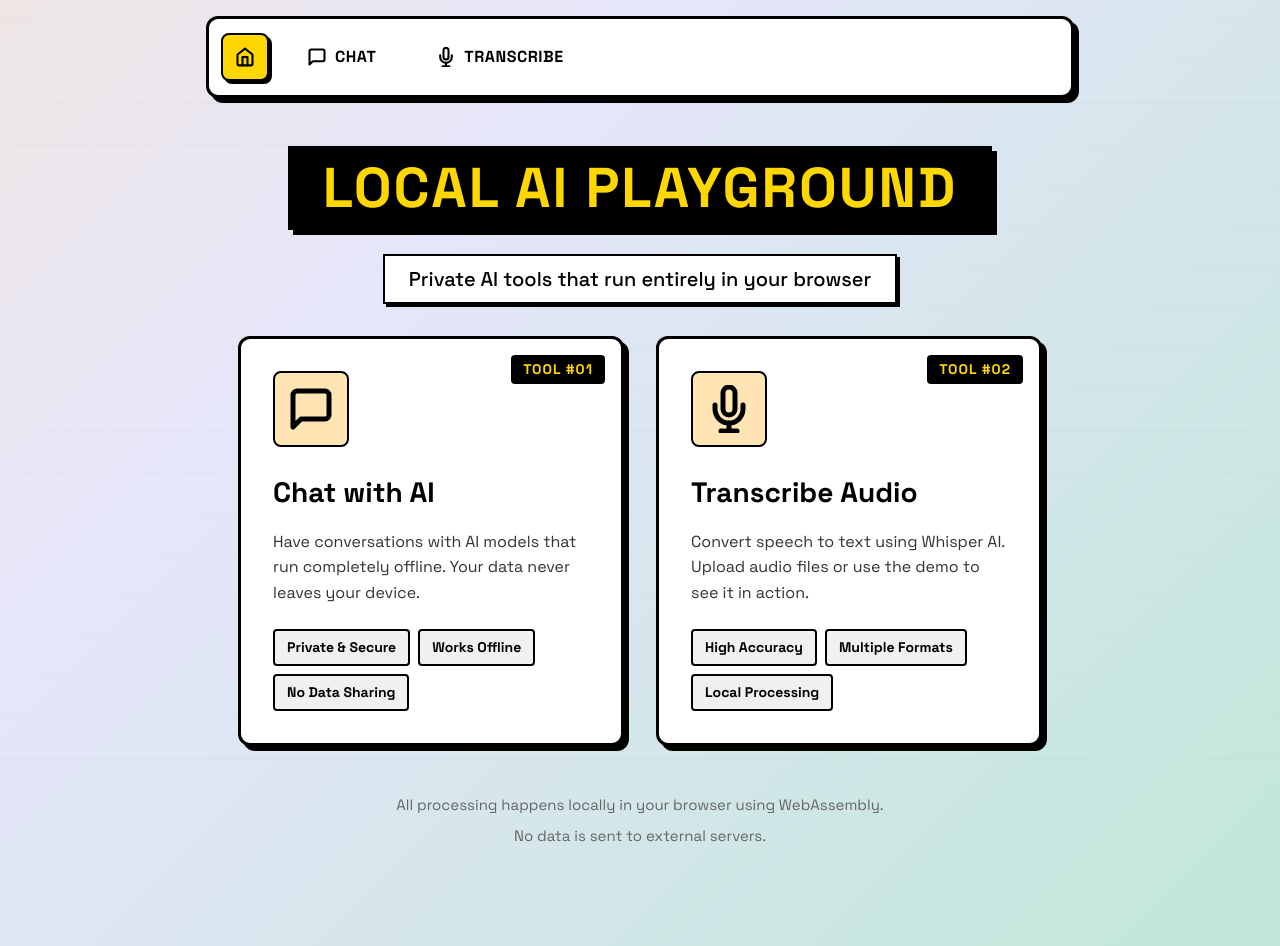
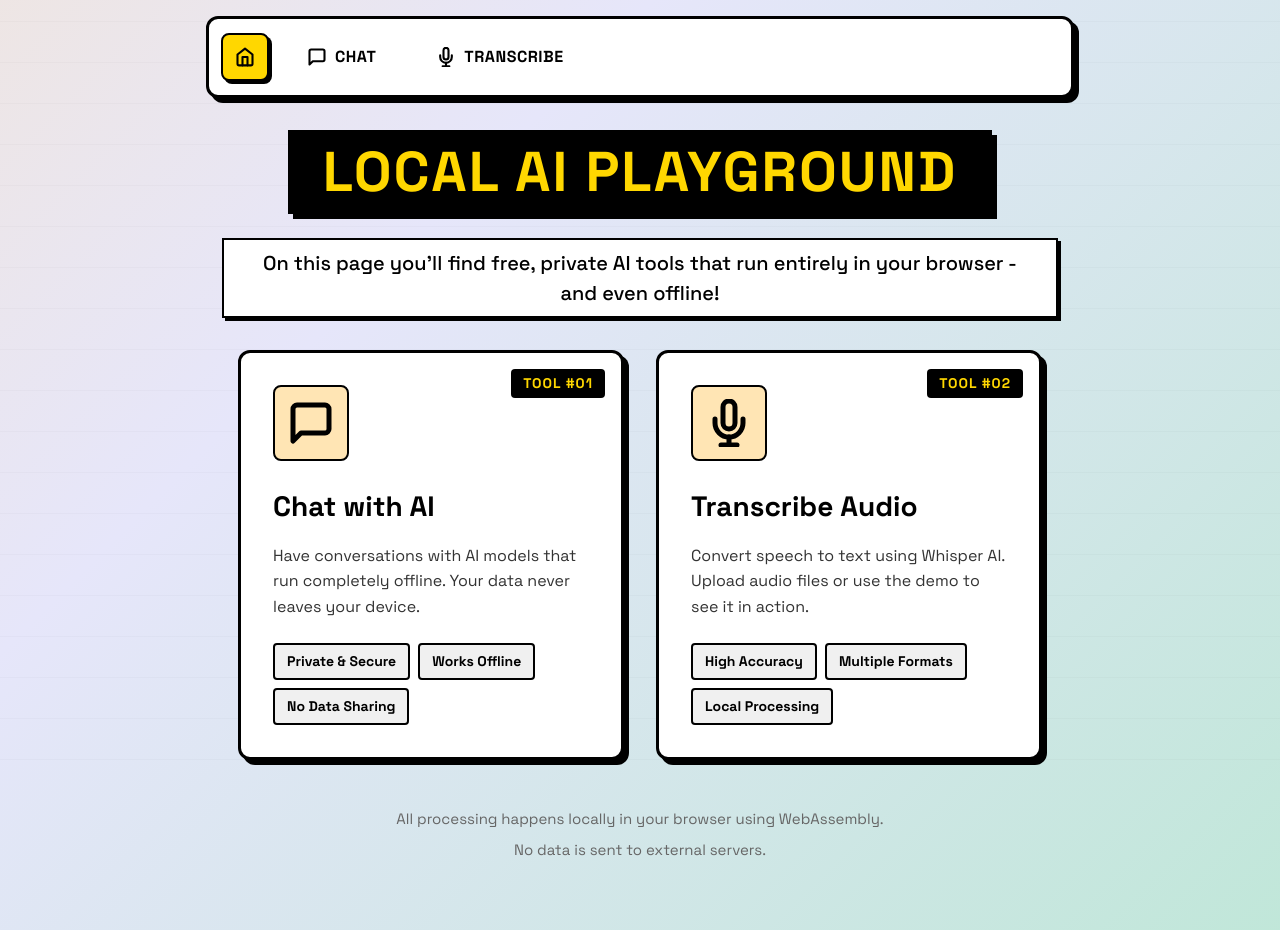
Before and after one commit to khromov/sveltekit-local-ai, a SvelteKit app: page / in a window 1280 px wide. Built offline with nearby package versions, Linux system fonts and the light colour scheme.

Commit message:
Update +page.svelte

```diff
--- a/src/routes/+page.svelte
+++ b/src/routes/+page.svelte
@@ -8,7 +8,7 @@
 			<h1 class="main-title">
 				<span class="title-line">Local AI Playground</span>
 			</h1>
-			<p class="subtitle">Private AI tools that run entirely in your browser</p>
+			<p class="subtitle">On this page you'll find free, private AI tools that run entirely in your browser - and even offline!</p>
 		</header>
 
 		<div class="feature-grid">
@@ -117,7 +117,6 @@
 	}
 
 	.main-menu {
-		margin-top: 1rem;
 		min-height: 100vh;
 		display: flex;
 		align-items: flex-start;
```
